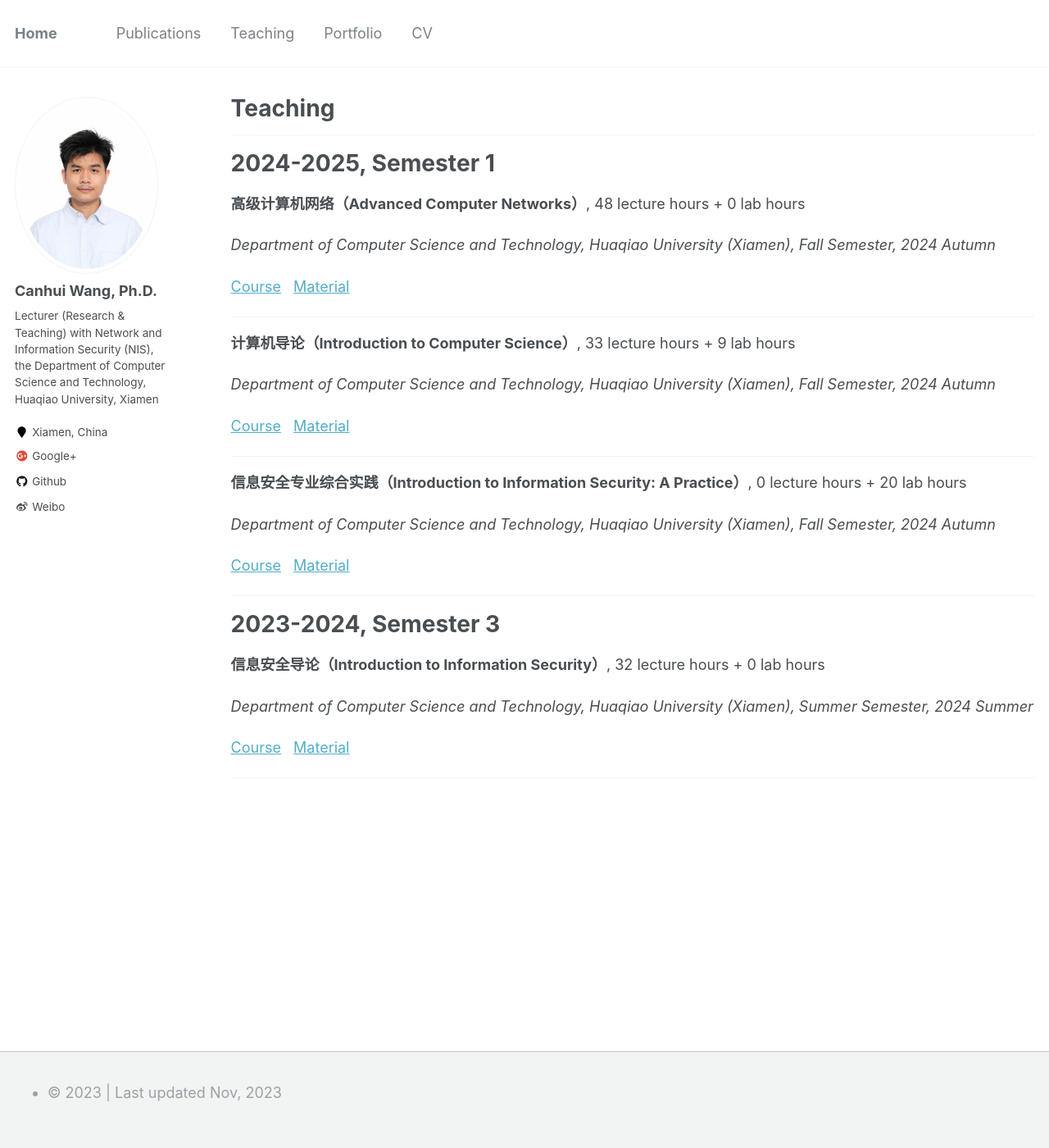
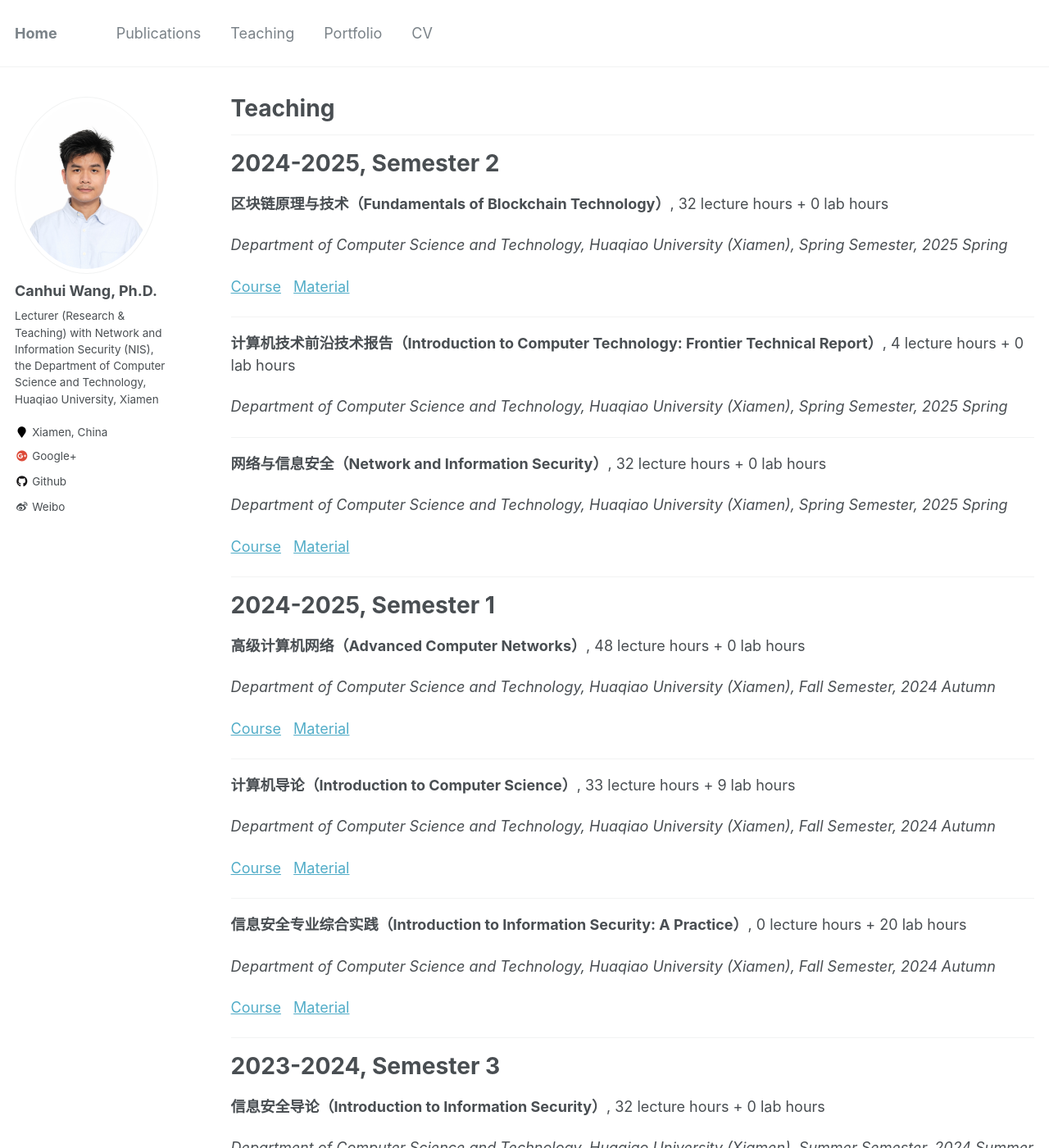
Before and after one commit to Canhui/canhui.github.io, a Jekyll site: the page built from _pages/teaching.md, in a window 1280 px wide and 1400 px high. Shown: the whole window at 82% size. Built offline with Jekyll 4.4.1, drawn with Linux system fonts in a browser that asks for light colours; some of the changed text lies outside the part shown.

Commit message:
Update teaching.md

```diff
--- a/_pages/teaching.md
+++ b/_pages/teaching.md
@@ -12,6 +12,32 @@ author_profile: true
 {% endfor %}
 
 ---
+
+2024-2025, Semester 2
+======
+
+**区块链原理与技术（Fundamentals of Blockchain Technology）**, 32 lecture hours + 0 lab hours
+
+*Department of Computer Science and Technology, Huaqiao University (Xiamen), Spring Semester, 2025 Spring*
+
+[Course](https://faculty.hqu.edu.cn/WCH12/zh_CN/skxx/233670/list/index.htm) &nbsp; [Material](https://faculty.hqu.edu.cn/WCH12/zh_CN/jxzy/233669/list/index.htm)
+
+---
+
+**计算机技术前沿技术报告（Introduction to Computer Technology: Frontier Technical Report）**, 4 lecture hours + 0 lab hours
+
+*Department of Computer Science and Technology, Huaqiao University (Xiamen), Spring Semester, 2025 Spring*
+
+---
+
+**网络与信息安全（Network and Information Security）**, 32 lecture hours + 0 lab hours
+
+*Department of Computer Science and Technology, Huaqiao University (Xiamen), Spring Semester, 2025 Spring*
+
+[Course](https://faculty.hqu.edu.cn/WCH12/zh_CN/skxx/233670/list/index.htm) &nbsp; [Material](https://faculty.hqu.edu.cn/WCH12/zh_CN/jxzy/233669/list/index.htm)
+
+---
+
 
 2024-2025, Semester 1
 ======
@@ -50,3 +76,9 @@ author_profile: true
 [Course](https://faculty.hqu.edu.cn/WCH12/zh_CN/skxx/233670/list/index.htm) &nbsp; [Material](https://faculty.hqu.edu.cn/WCH12/zh_CN/jxzy/233669/list/index.htm)
 
 ---
+
+**计算机技术前沿技术报告（Introduction to Computer Technology: Frontier Technical Report）**, 1 lecture hours + 0 lab hours
+
+*Department of Computer Science and Technology, Huaqiao University (Xiamen), Summer Semester, 2024 Summer*
+
+---
```
